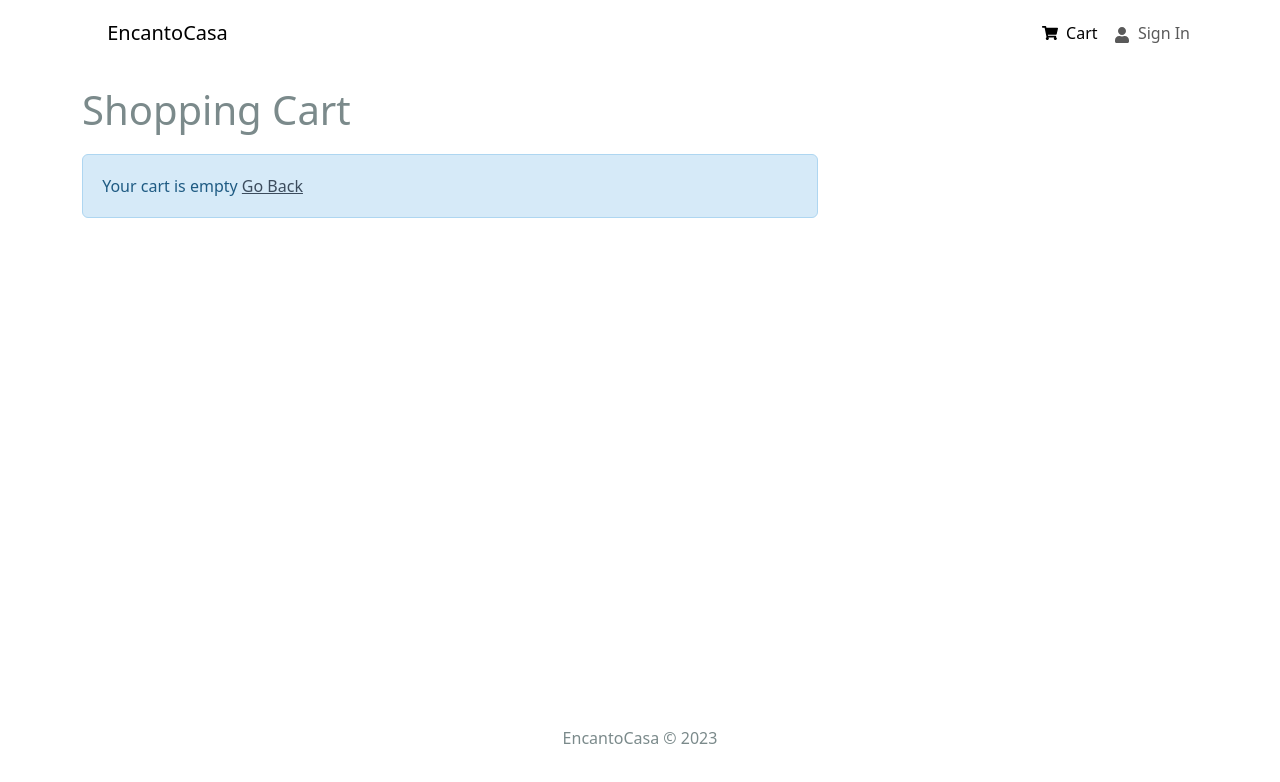
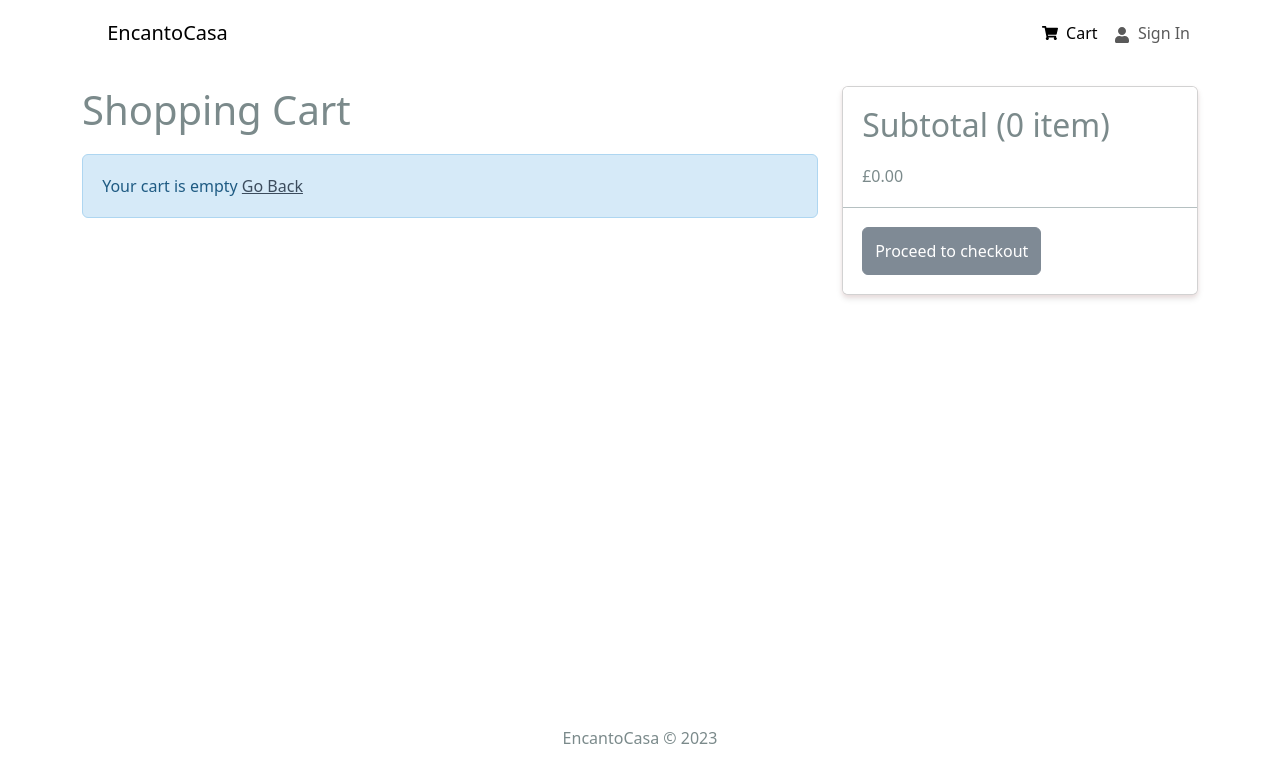
Before and after one commit to ElJefe111944/ecommerce-store, a React (Create React App) app in the folder frontend/: page /cart in a window 1280 px wide. Shown: the top 782 px of the page. Built offline with nearby package versions, Linux system fonts and the light colour scheme; some icons are missing.

Commit message:
Cart UI Updated with checkout summary

```diff
--- a/frontend/src/screens/CartScreen.jsx
+++ b/frontend/src/screens/CartScreen.jsx
@@ -3,6 +3,7 @@ import { Row, Col, ListGroup, Image, Form, Button, Card } from "react-bootstrap"
 import { FaTrash } from "react-icons/fa6";
 import { useSelector, useDispatch } from 'react-redux'
 import Message from "../components/Message";
+import { addToCart } from "../slices/cartSlice";
 
 const CartScreen = () => {
 
@@ -11,8 +12,17 @@ const CartScreen = () => {
 
     const { cartItems } = useSelector((state) => state.cart);
 
+    const numberOfItemsInCart = () => {
+        return cartItems.reduce((acc, item) => acc + item.qty, 0);
+    };
+
+    const addToCartHandler = async(product, qty) => {
+        dispatch(addToCart({...product, qty}))
+    };
+
     return (
         <Row>
+            {/*  SUMMARY OF ITEMS IN CART  */}
             <Col md={8}>
                 <h1 style={{
                     marginBottom: '20px'
@@ -22,9 +32,60 @@ const CartScreen = () => {
                     <Message>Your cart is empty <Link to='/'>Go Back</Link></Message>
                 ) : (
                     <ListGroup variant="flush">
-                    Items
+                        {cartItems.map((item) => (
+                            <ListGroup.Item key={item._id}>
+                                <Row>
+                                    <Col md={2}>
+                                        <Image src={item.image} alt={item.name} fluid rounded />
+                                    </Col>
+                                    <Col md={3}>
+                                        <Link to={`/product/${item._id}`}>
+                                            {item.name}
+                                        </Link>
+                                    </Col>
+                                    <Col md={2}>
+                                        £{item.price}
+                                    </Col>
+                                    <Col md={2}>
+                                        <Form.Control
+                                            as="select"
+                                            value={item.qty}
+                                            onChange={(e) => addToCartHandler(item, Number(e.target.value))
+                                            }
+                                        >
+                                            {[...Array(item.countInStock).keys()].map((stockItem) => (
+                                                <option key={stockItem + 1} value={stockItem + 1}>
+                                                    {stockItem + 1}
+                                                </option>
+                                            ))}
+                                        </Form.Control>
+                                    </Col>
+                                    <Col md={2}>
+                                        <Button type="button" variant="white">
+                                            <FaTrash />
+                                        </Button>
+                                    </Col>
+                                </Row>
+                            </ListGroup.Item>
+                        ))}
                     </ListGroup>
                 )}
+            </Col>
+            {/* SUMMARY OF PRICE & CHECKOUT CTA */}
+            <Col md={4}>
+                <Card>
+                    <ListGroup variant="flush">
+                        <ListGroup.Item>
+                            <h2>Subtotal ({numberOfItemsInCart()} {numberOfItemsInCart() > 1 ? "items" : "item"})</h2>
+                            £{ cartItems.reduce((acc, item) => acc + item.price * item.qty, 0).toFixed(2) }
+                        </ListGroup.Item>
+                        <ListGroup.Item>
+                            <Button type="button" className="btn-block" disabled={ cartItems.length === 0 }>
+                                Proceed to checkout
+                            </Button>
+                        </ListGroup.Item>
+                    </ListGroup>
+                </Card>
             </Col>
         </Row>
     )
```
Lines whose indentation alone changed are shown as unchanged.
